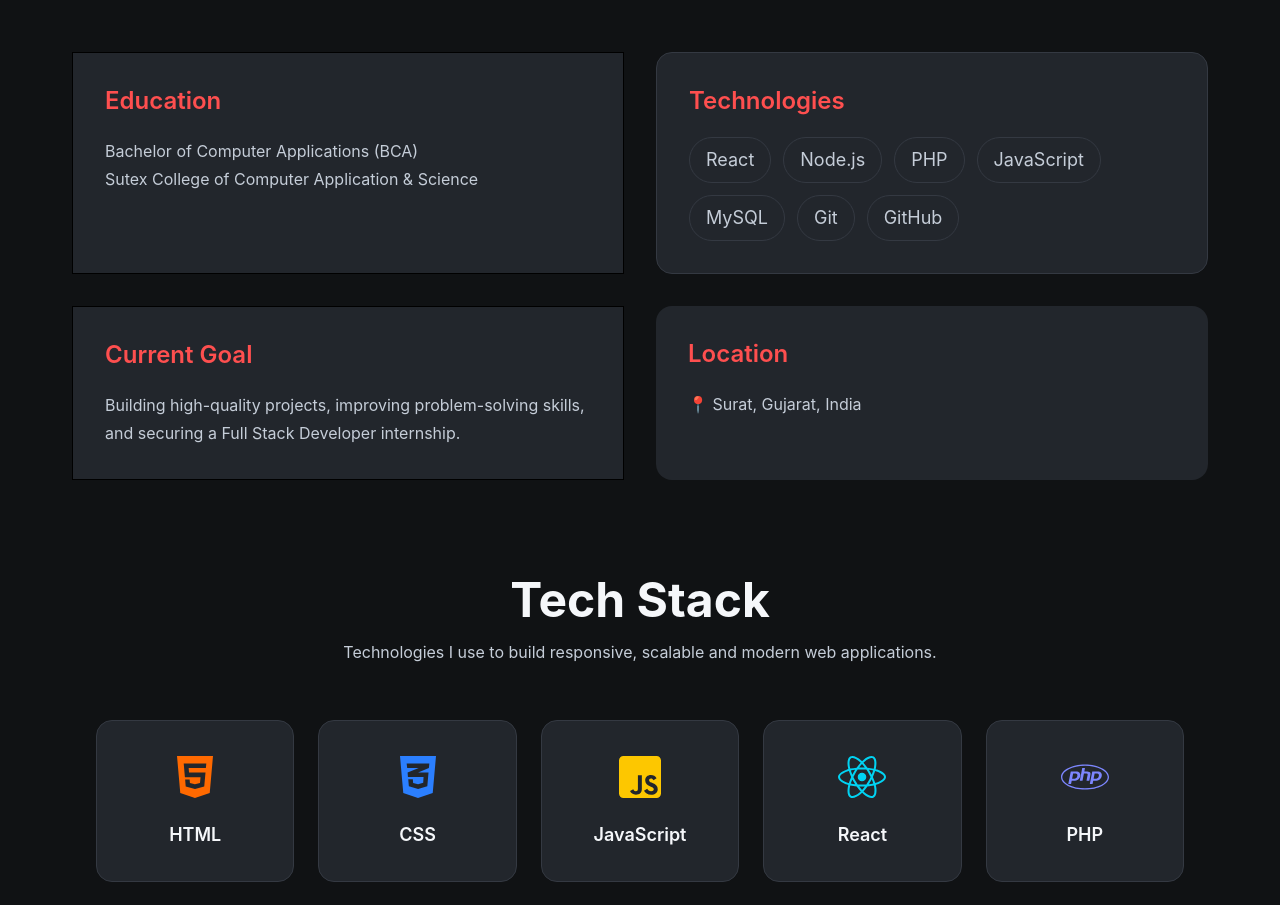
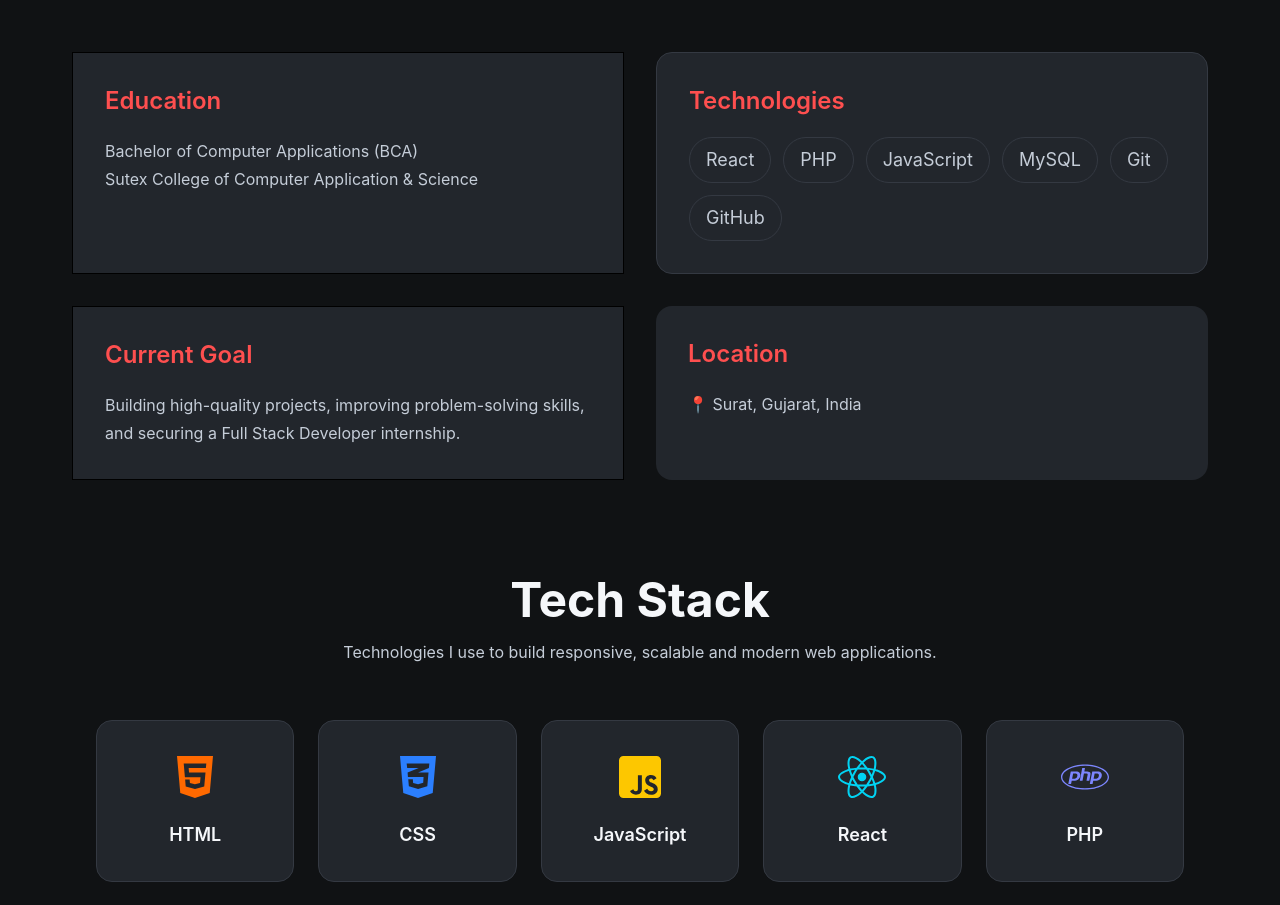
Before and after one commit to DhruvRajput29/portfoli-website, a React (Vite) app: page / in a window 1280 px wide. Shown: the part 800-1705 px from the top of the page. Built offline with nearby package versions, Linux system fonts and the light colour scheme.

Commit message:
Remove 'Node.js' from tech skills list

```diff
--- a/src/components/Home_components/About.jsx
+++ b/src/components/Home_components/About.jsx
@@ -1,7 +1,6 @@
 const About = () => {
   const techskills = [
     "React",
-    "Node.js",
     "PHP",
     "JavaScript",
     "MySQL",
```
